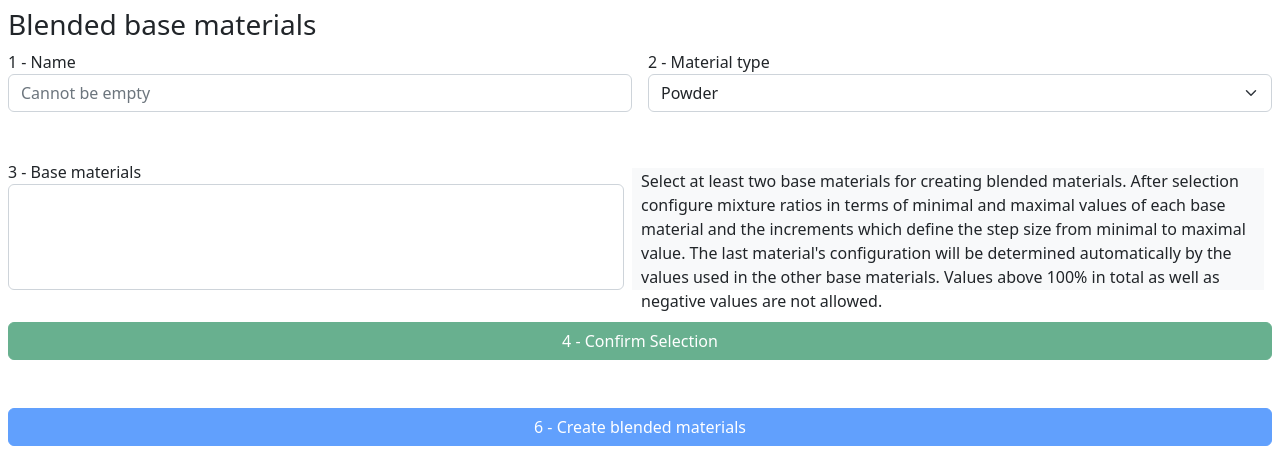
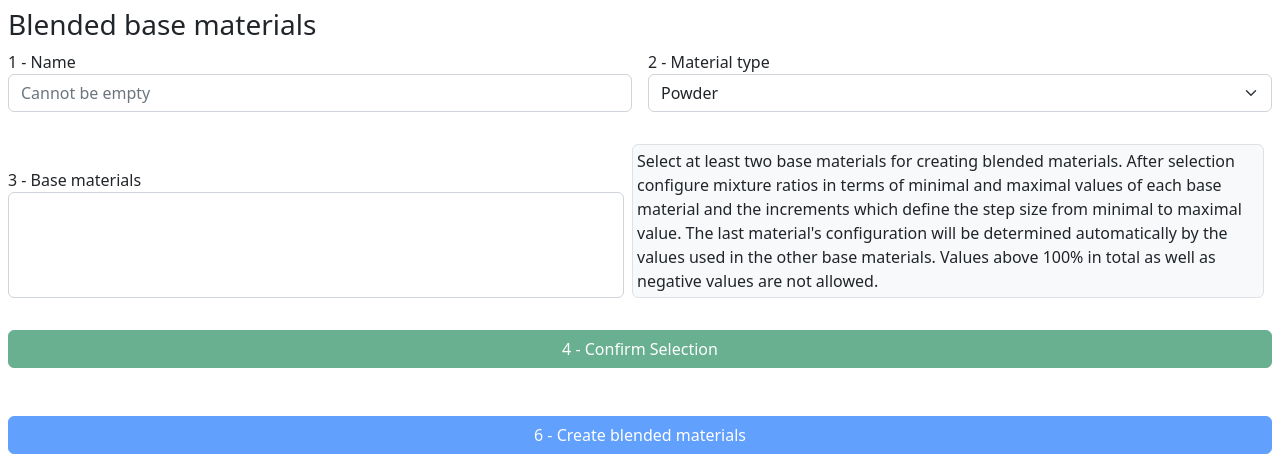
Before and after one commit to BAMresearch/WEBSLAMD, a Flask app: page /materials/blended in a window 1280 px wide. Shown: the part 60-520 px from the top of the page. Run offline with Flask 2, Linux system fonts and the light colour scheme; lists and menus that the app fills with data are empty.

Commit message:
Improve visualization of text on blended materials page. Deleted empty CSS file

```diff
--- a/slamd/materials/static/blended_materials.css
+++ /dev/null
@@ -1,7 +0,0 @@
-.blending_explanation_text {
-    height: 75%;
-}
-
-.incomplete_blending_warning {
-    color: darkorange;
-}
--- a/slamd/materials/templates/base_material_selection.html
+++ b/slamd/materials/templates/base_material_selection.html
@@ -3,7 +3,7 @@
     {{ base_material_selection_form.base_material_selection(class_="form-control form-select") }}
 </div>
 
-<div class="blending_explanation_text col-md-6 border border-light bg-light">
+<div class="col-md-6 p-1 border rounded bg-light">
     Select at least two base materials for creating blended materials. After selection configure mixture ratios
     in terms of minimal and maximal values of each base material and the increments which define the step size from
     minimal to maximal value. The last material's configuration will be determined automatically by the values used
--- a/slamd/materials/templates/blended_materials.html
+++ b/slamd/materials/templates/blended_materials.html
@@ -1,7 +1,6 @@
 <head>
     <meta charset="UTF-8">
     <title>SLAMD - Blended Materials</title>
-    <link rel="stylesheet" href="{{url_for('blended_materials.static', filename='blended_materials.css')}}">
 </head>
 
 {% extends 'index.html' %}
--- a/slamd/materials/templates/min_max_form.html
+++ b/slamd/materials/templates/min_max_form.html
@@ -1,5 +1,5 @@
 {% if not complete %}
-<div class="incomplete_blending_warning">
+<div class="text-danger">
     The chosen configuration is not complete! Check that all properties are specified among all chosen base materials.
     Further, make sure that all additional properties have the same keys and matching data types for a given key.
     If you nevertheless want to continue with the chosen setup, not all blended properties will be inferred.
```
Also changed, not shown: slamd/materials/templates/ratio_form.html (+6 -8 lines).
